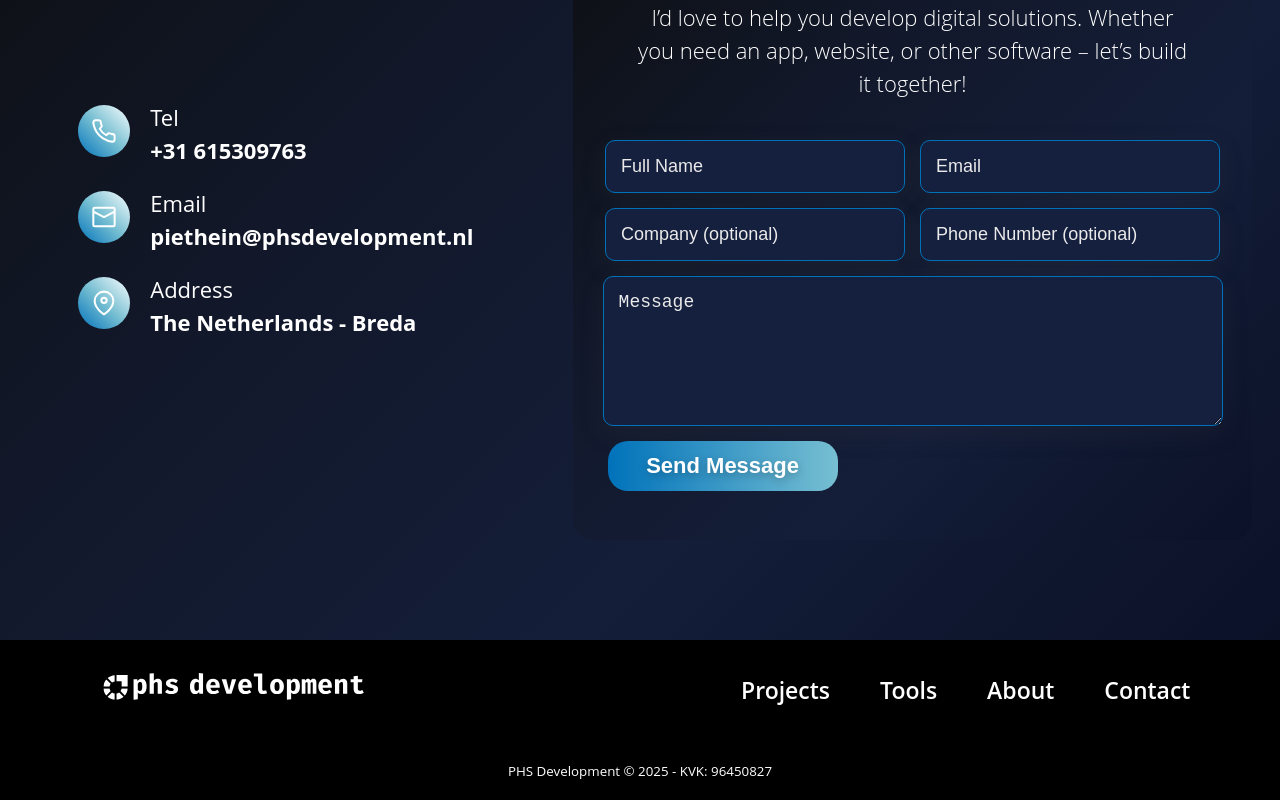
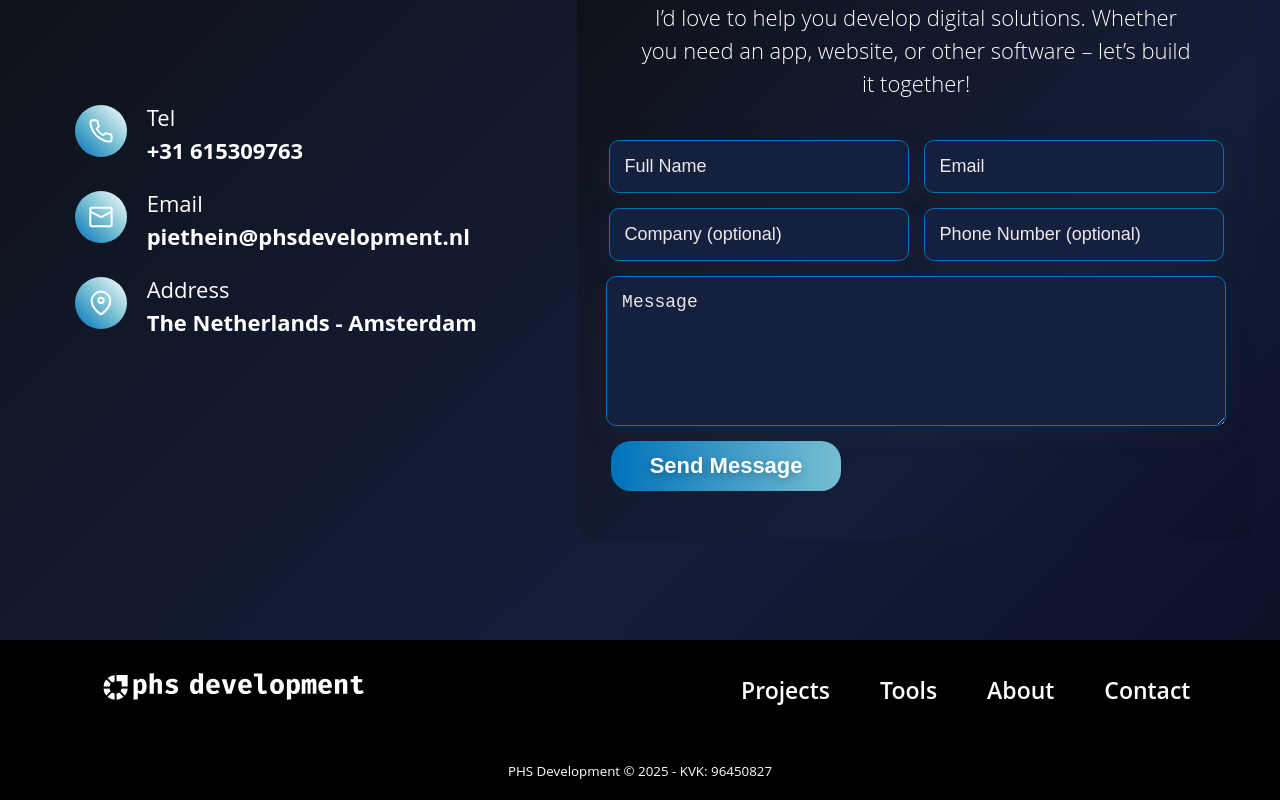
Before and after one commit to phsworks/portfolio-react, a React (Vite) app: page / in a window 1280 px wide. Shown: the part 4955-5755 px from the top of the page. Built offline with nearby package versions, Linux system fonts and the light colour scheme.

Commit message:
address changed

```diff
--- a/src/i18n.js
+++ b/src/i18n.js
@@ -48,7 +48,7 @@ i18n
           aboutMe: "Over mij",
           projects: "Projecten",
           address: "Adres",
-          countryCity: "Nederland - Breda",
+          countryCity: "Nederland - Amsterdam",
           workTogether: "Laten we samenwerken!",
           workTogetherText:
             "Ik help je graag bij het ontwikkelen van digitale oplossingen. Of je nu een app, website of andere software zoekt – laten we het bouwen!",
@@ -91,7 +91,7 @@ i18n
           aboutMe: "About Me",
           projects: "Projects",
           address: "Address",
-          countryCity: "The Netherlands - Breda",
+          countryCity: "The Netherlands - Amsterdam",
           workTogether: "Let’s work together!",
           workTogetherText:
             "I’d love to help you develop digital solutions. Whether you need an app, website, or other software – let’s build it together!",
```
